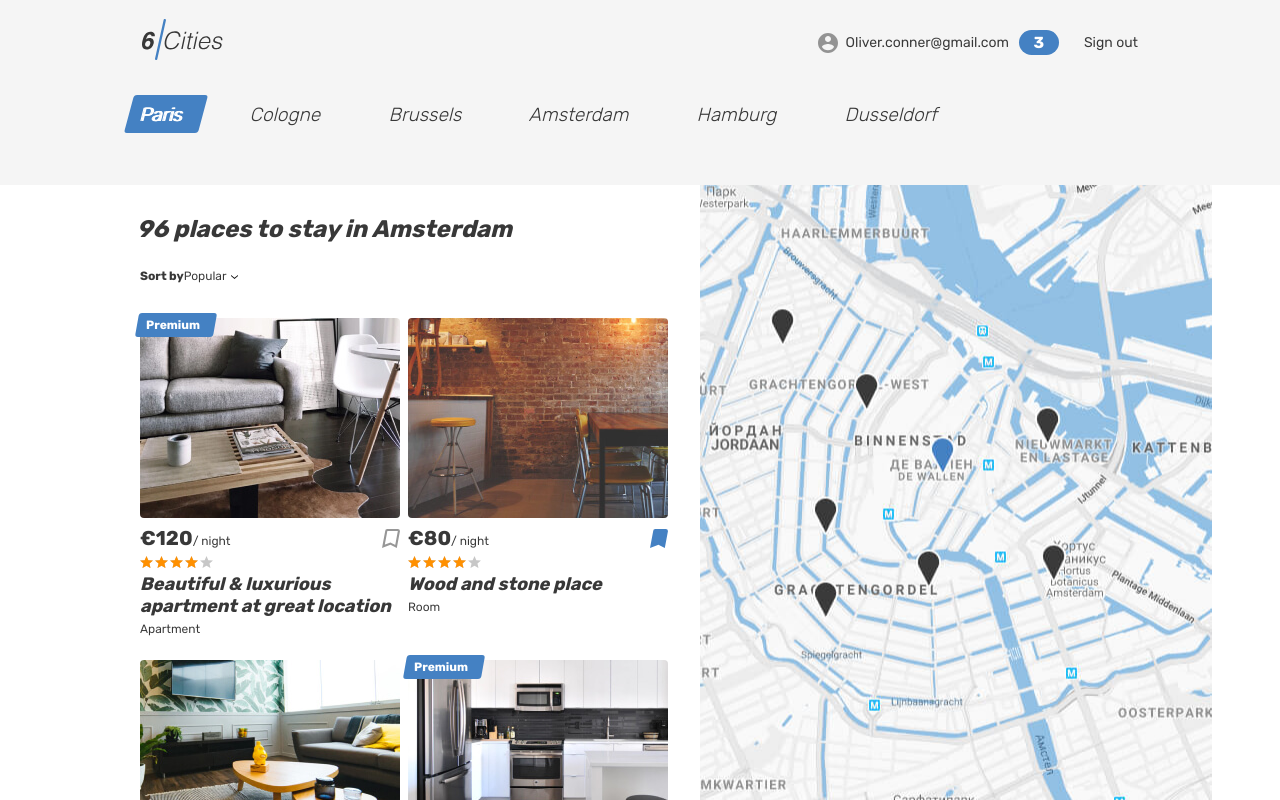
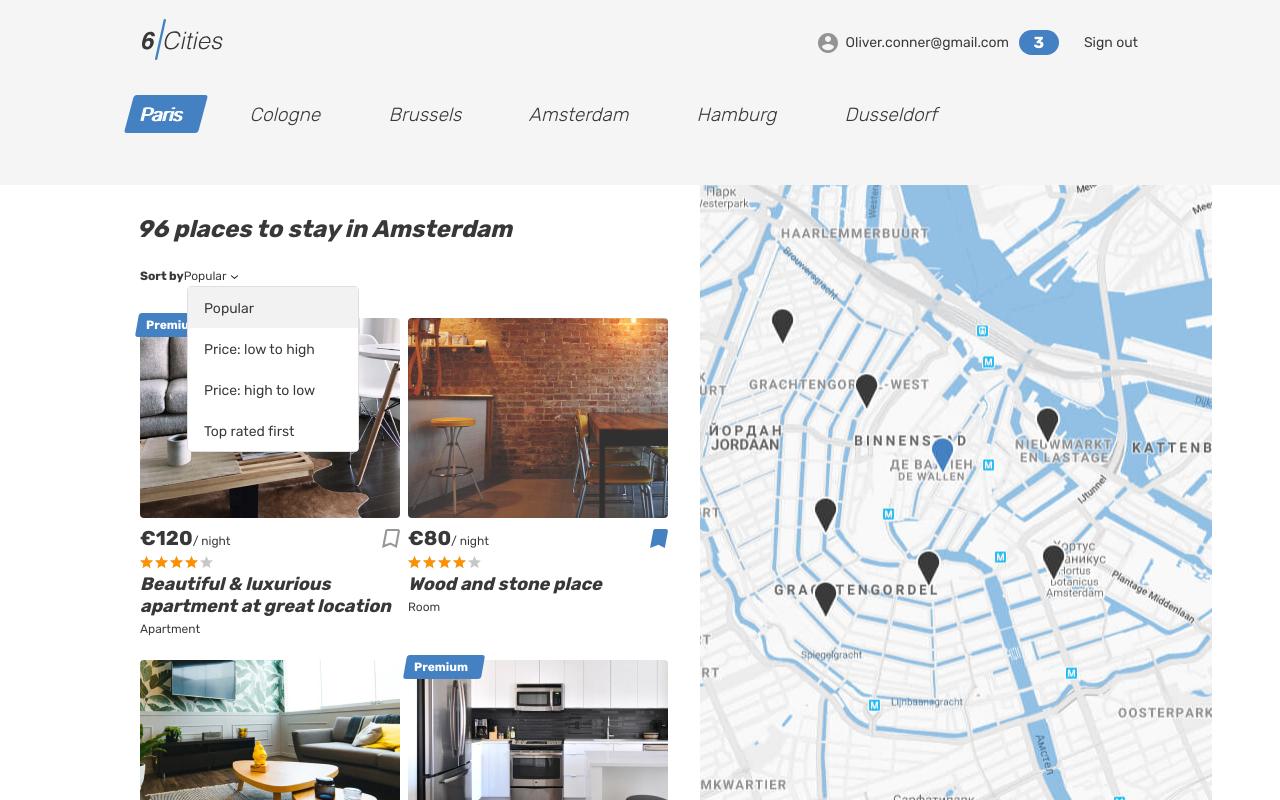
Before and after one commit to htmlacademy-react/367171-six-cities-14, a React (Vite) app: page / in a window 1280 px wide. Both pictures are taken after a click on the element "Popular". Built offline with nearby package versions, Linux system fonts and the light colour scheme.

Commit message:
feat: настроен показ выпадающего меню сортировки

```diff
--- a/src/features/Sorting/Sorting.tsx
+++ b/src/features/Sorting/Sorting.tsx
@@ -1,14 +1,19 @@
-export const Sorting = () => (
+import classnames from 'classnames';
+import { useState } from 'react';
+
+export const Sorting = () => {
+  const [showSort, setShowSort] = useState<boolean>(false);
+
+  return (
     <form className="places__sorting" action="#" method="get">
       <span className="places__sorting-caption">Sort by</span>
-    <span className="places__sorting-type" tabIndex={0}>
+      <span className="places__sorting-type" tabIndex={0} onClick={()=> setShowSort(!showSort)}>
             Popular
         <svg className="places__sorting-arrow" width="7" height="4">
           <use xlinkHref="#icon-arrow-select"></use>
         </svg>
       </span>
-    {/* active class "places__options--opened" */}
-    <ul className="places__options places__options--custom">
+      <ul className={classnames('places__options places__options--custom', {['places__options--opened']: showSort})}>
         <li className="places__option places__option--active" tabIndex={0}>Popular</li>
         <li className="places__option" tabIndex={0}>Price: low to high</li>
         <li className="places__option" tabIndex={0}>Price: high to low</li>
@@ -16,3 +21,4 @@ export const Sorting = () => (
       </ul>
     </form>
   );
+};
```
Lines whose indentation alone changed are shown as unchanged.
